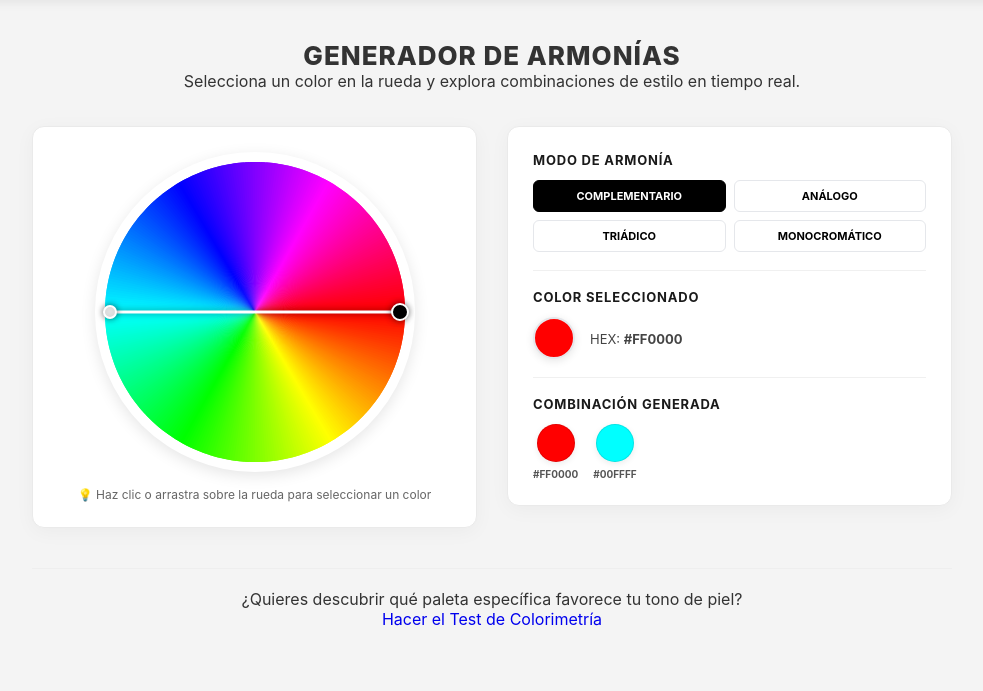
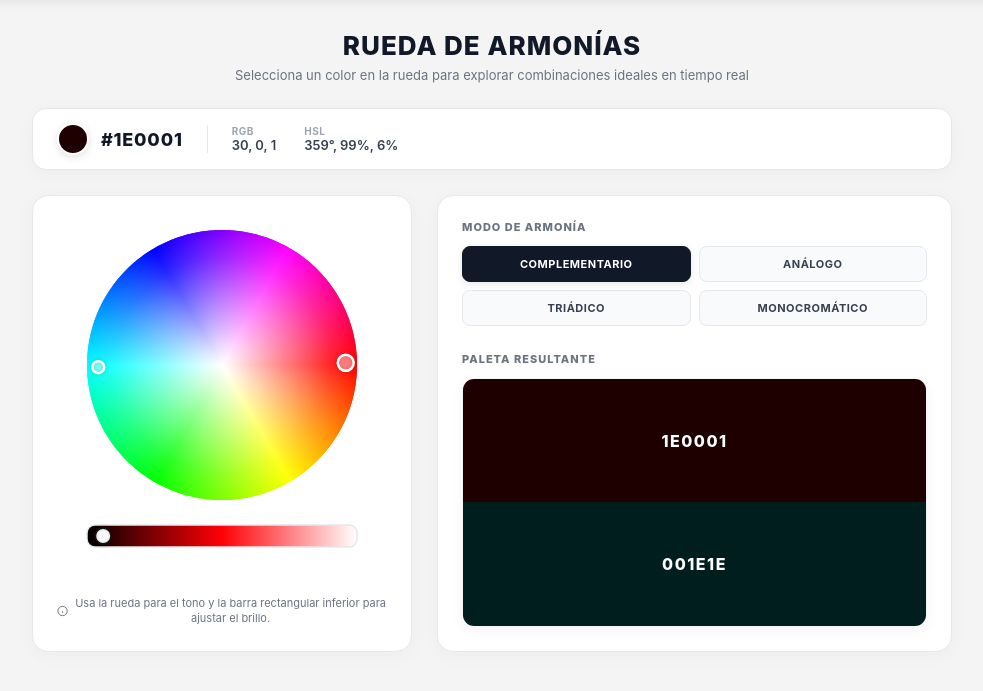
Before and after one commit to JesusRosales70/SET-MATCH-GO-, a Flask app: page /colorwheel in a window 1280 px wide. Shown: the part 60-751 px from the top of the page, without its empty margins (148-1131 px from the left). Run offline with Flask 3, Linux system fonts and the light colour scheme; some libraries are stand-ins or nearby versions.

Commit message:
Update colorwheel

```diff
--- a/static/css/colorwheel.css
+++ b/static/css/colorwheel.css
@@ -1,48 +1,126 @@
-.colorwheel-wrapper {
+.cw-wrapper {
   max-width: 960px;
   margin: 0 auto;
-  padding: 40px 20px;
+  padding: 30px 20px;
   font-family: inherit;
 }
 
-.colorwheel-header {
+/* Encabezado */
+.cw-header {
   text-align: center;
-  margin-bottom: 35px;
+  margin-bottom: 25px;
 }
 
-.colorwheel-header h1 {
+.cw-header h1 {
   font-size: 26px;
   font-weight: 800;
   text-transform: uppercase;
   letter-spacing: 1px;
+  color: #111827;
+  margin-bottom: 6px;
 }
 
-/* Grid Principal */
-.colorwheel-interactive-grid {
-  display: grid;
-  grid-template-columns: 1fr 1fr;
-  gap: 30px;
-  align-items: start;
-  margin-bottom: 40px;
+.cw-header p {
+  font-size: 13px;
+  color: #6b7280;
 }
 
-@media (max-width: 768px) {
-  .colorwheel-interactive-grid {
+/* Barra Flotante Superior */
+.cw-top-bar {
+  display: flex;
+  align-items: center;
+  background: #ffffff;
+  padding: 14px 24px;
+  border-radius: 14px;
+  border: 1px solid #e5e7eb;
+  box-shadow: 0 4px 18px rgba(0, 0, 0, 0.03);
+  margin-bottom: 25px;
+  gap: 24px;
+}
+
+.cw-active-color {
+  display: flex;
+  align-items: center;
+  gap: 12px;
+}
+
+.cw-color-preview-circle {
+  width: 32px;
+  height: 32px;
+  border-radius: 50%;
+  border: 2px solid #ffffff;
+  box-shadow: 0 2px 8px rgba(0, 0, 0, 0.12);
+}
+
+.cw-color-hex-title {
+  font-size: 18px;
+  font-weight: 800;
+  letter-spacing: 0.8px;
+  color: #111827;
+}
+
+.cw-specs-divider {
+  width: 1px;
+  height: 28px;
+  background-color: #e5e7eb;
+}
+
+.cw-specs-grid {
+  display: flex;
+  align-items: center;
+  gap: 28px;
+}
+
+.cw-spec-item {
+  display: flex;
+  flex-direction: column;
+}
+
+.cw-spec-label {
+  font-size: 10px;
+  font-weight: 700;
+  color: #9ca3af;
+  text-transform: uppercase;
+  letter-spacing: 0.5px;
+}
+
+.cw-spec-value {
+  font-size: 13px;
+  font-weight: 600;
+  color: #374151;
+}
+
+/* Dashboard Principal */
+.cw-dashboard {
+  display: grid;
+  grid-template-columns: 380px 1fr;
+  gap: 25px;
+  align-items: stretch;
+}
+
+@media (max-width: 820px) {
+  .cw-dashboard {
     grid-template-columns: 1fr;
   }
 }
 
-/* Tarjeta del Canvas */
-.wheel-canvas-card {
+.cw-card {
   background: #ffffff;
-  border-radius: 12px;
-  padding: 25px;
-  border: 1px solid #eaeaea;
-  box-shadow: 0 4px 20px rgba(0, 0, 0, 0.04);
+  border-radius: 16px;
+  padding: 24px;
+  border: 1px solid #e5e7eb;
+  box-shadow: 0 4px 20px rgba(0, 0, 0, 0.03);
+}
+
+.cw-canvas-card {
+  display: flex;
+  flex-direction: column;
+  align-items: center;
+  justify-content: center;
   text-align: center;
 }
 
-.canvas-container {
+.cw-canvas-wrapper {
   display: flex;
   justify-content: center;
   align-items: center;
@@ -50,114 +128,95 @@
 
 #colorWheelCanvas {
   cursor: crosshair;
-  border-radius: 50%;
-  box-shadow: 0 4px 15px rgba(0, 0, 0, 0.1);
 }
 
-.wheel-instruction {
-  font-size: 12px;
-  color: #666;
-  margin-top: 15px;
+.cw-hint {
+  display: flex;
+  align-items: center;
+  justify-content: center;
+  gap: 6px;
+  font-size: 11px;
+  color: #6b7280;
+  margin-top: 16px;
+  line-height: 1.4;
 }
 
-/* Tarjeta de Controles y Armonías */
-.color-controls-card {
-  background: #ffffff;
-  border-radius: 12px;
-  padding: 25px;
-  border: 1px solid #eaeaea;
-  box-shadow: 0 4px 20px rgba(0, 0, 0, 0.04);
+/* Panel de Controles */
+.cw-controls-card {
+  display: flex;
+  flex-direction: column;
 }
 
-.color-controls-card h3 {
-  font-size: 13px;
-  font-weight: 700;
+.cw-section-title {
+  font-size: 11px;
+  font-weight: 800;
   text-transform: uppercase;
-  letter-spacing: 0.8px;
+  letter-spacing: 1px;
+  color: #6b7280;
   margin-bottom: 12px;
-  color: #1a1a1a;
 }
 
-.harmony-selector {
+/* Control Segmentado para Armonías */
+.cw-segmented-control {
   display: grid;
-  grid-template-columns: 1fr 1fr;
+  grid-template-columns: repeat(2, 1fr);
   gap: 8px;
+  margin-bottom: 16px;
 }
 
-.harmony-btn {
-  padding: 8px 12px;
+.cw-segment-btn {
+  padding: 10px 12px;
+  border-radius: 8px;
   border: 1px solid #e5e7eb;
-  background: #ffffff;
-  border-radius: 6px;
+  background: #f9fafb;
+  color: #374151;
   font-size: 11px;
   font-weight: 700;
   text-transform: uppercase;
+  letter-spacing: 0.5px;
   cursor: pointer;
   transition: all 0.2s ease;
 }
 
-.harmony-btn.active, .harmony-btn:hover {
-  background: #000000;
-  color: #ffffff;
-  border-color: #000000;
+.cw-segment-btn:hover {
+  background: #f3f4f6;
+  color: #111827;
 }
 
-.control-divider {
-  border: none;
-  border-top: 1px solid #f0f0f0;
-  margin: 18px 0;
+.cw-segment-btn.active {
+  background: #111827;
+  color: #ffffff;
+  border-color: #111827;
+  box-shadow: 0 2px 8px rgba(0, 0, 0, 0.1);
 }
 
-/* Muestra del color seleccionado */
-.selected-color-info {
+/* Paleta de Tarjetas */
+.cw-palette-stack {
+  display: flex;
+  flex-direction: column;
+  flex-grow: 1;
+  min-height: 220px;
+  border-radius: 12px;
+  overflow: hidden;
+  box-shadow: 0 4px 12px rgba(0, 0, 0, 0.05);
+  border: 1px solid #f3f4f6;
+}
+
+.cw-palette-card {
+  flex: 1;
   display: flex;
   align-items: center;
-  gap: 15px;
+  justify-content: center;
+  transition: transform 0.15s ease, background-color 0.15s ease;
+  cursor: pointer;
 }
 
-.color-preview-large {
-  width: 42px;
-  height: 42px;
-  border-radius: 50%;
-  border: 2px solid #e5e7eb;
-  box-shadow: 0 2px 8px rgba(0,0,0,0.1);
+.cw-palette-card:hover {
+  filter: brightness(1.03);
 }
 
-.color-label {
-  font-size: 13px;
-  color: #444;
+.cw-card-hex {
+  font-size: 16px;
+  font-weight: 800;
+  letter-spacing: 1.5px;
 }
-
-/* Paleta resultante */
-.palette-results-container {
-  display: flex;
-  gap: 15px;
-  margin-top: 10px;
-}
-
-.palette-swatch-item {
-  display: flex;
-  flex-direction: column;
-  align-items: center;
-  gap: 6px;
-}
-
-.swatch-circle {
-  width: 38px;
-  height: 38px;
-  border-radius: 50%;
-  border: 1px solid rgba(0,0,0,0.1);
-  box-shadow: 0 2px 6px rgba(0,0,0,0.08);
-}
-
-.swatch-hex {
-  font-size: 10px;
-  font-weight: 700;
-  color: #555;
-}
-
-.colorwheel-action {
-  text-align: center;
-  padding-top: 20px;
-  border-top: 1px solid #eee;
-}
--- a/templates/colorwheel.html
+++ b/templates/colorwheel.html
@@ -1,254 +1,321 @@
 {% extends "base.html" %}
-{% block title %}Círculo Interactivo de Armonias — SET-MATCH-GO!{% endblock %}
+{% block title %}Rueda de Armonías — SET-MATCH-GO!{% endblock %}
 {% block extra_css %}
-<link rel="stylesheet" href="{{ url_for('static', filename='css/colorwheel.css') }}">
+  <link rel="stylesheet" href="{{ url_for('static', filename='css/colorwheel.css') }}">
 {% endblock %}
 
 {% block content %}
-<main class="colorwheel-wrapper">
-    <!-- Encabezado -->
-    <div class="colorwheel-header">
-        <h1>Generador de Armonías</h1>
-        <p>Selecciona un color en la rueda y explora combinaciones de estilo en tiempo real.</p>
+<main class="cw-wrapper">
+
+  <!-- Encabezado -->
+  <div class="cw-header">
+    <h1>Rueda de Armonías</h1>
+    <p>Selecciona un color en la rueda para explorar combinaciones ideales en tiempo real</p>
+  </div>
+
+  <!-- Barra Flotante de Valores -->
+  <div class="cw-top-bar">
+    <div class="cw-active-color">
+      <span class="cw-color-preview-circle" id="topColorBadge"></span>
+      <span class="cw-color-hex-title" id="topHex">#1E0001</span>
+    </div>
+    <div class="cw-specs-divider"></div>
+    <div class="cw-specs-grid">
+      <div class="cw-spec-item">
+        <span class="cw-spec-label">RGB</span>
+        <span class="cw-spec-value" id="topRgb">30, 0, 1</span>
+      </div>
+      <div class="cw-spec-item">
+        <span class="cw-spec-label">HSL</span>
+        <span class="cw-spec-value" id="topHsl">359°, 99%, 6%</span>
+      </div>
+    </div>
+  </div>
+
+  <!-- Dashboard Principal -->
+  <div class="cw-dashboard">
+
+    <!-- Panel Izquierdo: Rueda + Barra Rectangular -->
+    <div class="cw-card cw-canvas-card">
+      <div class="cw-canvas-wrapper">
+        <canvas id="colorWheelCanvas" width="320" height="360"></canvas>
+      </div>
+      <p class="cw-hint">
+        <svg width="14" height="14" viewBox="0 0 24 24" fill="none" stroke="currentColor" stroke-width="2"><circle cx="12" cy="12" r="10"/><line x1="12" y1="16" x2="12" y2="12"/><line x1="12" y1="8" x2="12.01" y2="8"/></svg>
+        Usa la rueda para el tono y la barra rectangular inferior para ajustar el brillo.
+      </p>
     </div>
 
-    <div class="colorwheel-interactive-grid">
-        <!-- Selector y Canvas -->
-        <div class="wheel-canvas-card">
-            <div class="canvas-container">
-                <canvas id="colorWheelCanvas" width="320" height="320"></canvas>
-            </div>
-            <p class="wheel-instruction">💡 Haz clic o arrastra sobre la rueda para seleccionar un color</p>
-        </div>
+    <!-- Panel Derecho: Armonías y Tarjetas -->
+    <div class="cw-card cw-controls-card">
+      <div class="cw-section-title">Modo de Armonía</div>
 
-        <!-- Panel de Control y Armonías -->
-        <div class="color-controls-card">
-            <h3>Modo de Armonía</h3>
-            <div class="harmony-selector">
-                <button type="button" class="harmony-btn active" data-mode="complementary">Complementario</button>
-                <button type="button" class="harmony-btn" data-mode="analogous">Análogo</button>
-                <button type="button" class="harmony-btn" data-mode="triadic">Triádico</button>
-                <button type="button" class="harmony-btn" data-mode="monochromatic">Monocromático</button>
-            </div>
+      <div class="cw-segmented-control">
+        <button type="button" class="cw-segment-btn active" data-mode="complementary">Complementario</button>
+        <button type="button" class="cw-segment-btn" data-mode="analogous">Análogo</button>
+        <button type="button" class="cw-segment-btn" data-mode="triadic">Triádico</button>
+        <button type="button" class="cw-segment-btn" data-mode="monochromatic">Monocromático</button>
+      </div>
 
-            <hr class="control-divider">
+      <div class="cw-section-title" style="margin-top: 10px;">Paleta Resultante</div>
 
-            <h3>Color Seleccionado</h3>
-            <div class="selected-color-info">
-                <div id="selectedColorBox" class="color-preview-large" style="background-color: #ff0000;"></div>
-                <div>
-                    <span class="color-label">HEX: <strong id="selectedHex">#FF0000</strong></span>
-                </div>
-            </div>
-
-            <hr class="control-divider">
-
-            <h3>Combinación Generada</h3>
-            <div id="paletteResults" class="palette-results-container">
-                <!-- Se genera dinámicamente mediante JavaScript -->
-            </div>
-        </div>
+      <div id="paletteResultsCards" class="cw-palette-stack">
+        <!-- Generado dinámicamente con JS -->
+      </div>
     </div>
 
-    <!-- Botón de acción -->
-    <div class="colorwheel-action">
-        <p>¿Quieres descubrir qué paleta específica favorece tu tono de piel?</p>
-        <a href="{{ url_for('test') }}" class="btn-submit"
-            style="text-align: center; text-decoration: none; display: inline-block;">
-            Hacer el Test de Colorimetría
-        </a>
-    </div>
+  </div>
 </main>
 
 <script>
 document.addEventListener("DOMContentLoaded", function () {
   const canvas = document.getElementById("colorWheelCanvas");
   const ctx = canvas.getContext("2d");
-  const radius = canvas.width / 2;
 
-  let currentHue = 0; // 0 a 360 grados
+  // Dimensiones Rueda
+  const wheelCenterX = canvas.width / 2;
+  const wheelCenterY = 145;
+  const wheelRadius = 135;
+
+  // Dimensiones Barra Rectangular de Brillo
+  const sliderX = 25;
+  const sliderY = 305;
+  const sliderWidth = canvas.width - 50;
+  const sliderHeight = 22;
+  const sliderRadius = 8;
+
+  // Estado
+  let currentHue = 359;
+  let currentSat = 0.99;
+  let currentLight = 0.06;
   let currentHarmony = "complementary";
 
-  // Convertir HSL a HEX
-  function hslToHex(h, s, l) {
-    l /= 100;
-    const a = s * Math.min(l, 1 - l) / 100;
-    const f = n => {
-      const k = (n + h / 30) % 12;
-      const color = l - a * Math.max(Math.min(k - 3, 9 - k, 1), -1);
-      return Math.round(255 * color).toString(16).padStart(2, '0');
-    };
-    return `#${f(0)}${f(8)}${f(4)}`.toUpperCase();
+  function hslToRgb(h, s, l) {
+    let c = (1 - Math.abs(2 * l - 1)) * s;
+    let x = c * (1 - Math.abs(((h / 60) % 2) - 1));
+    let m = l - c / 2;
+    let r = 0, g = 0, b = 0;
+
+    if (0 <= h && h < 60) { r = c; g = x; b = 0; }
+    else if (60 <= h && h < 120) { r = x; g = c; b = 0; }
+    else if (120 <= h && h < 180) { r = 0; g = c; b = x; }
+    else if (180 <= h && h < 240) { r = 0; g = x; b = c; }
+    else if (240 <= h && h < 300) { r = x; g = 0; b = c; }
+    else if (300 <= h && h < 360) { r = c; g = 0; b = x; }
+
+    return [
+      Math.round((r + m) * 255),
+      Math.round((g + m) * 255),
+      Math.round((b + m) * 255)
+    ];
   }
 
-  // Dibujar rueda de colores y la figura geométrica activa
-  function drawWheel() {
+  function rgbToHex(r, g, b) {
+    return "#" + [r, g, b].map(x => x.toString(16).padStart(2, '0')).join('').toUpperCase();
+  }
+
+  function hslToHex(h, s, l) {
+    const [r, g, b] = hslToRgb(h, s, l);
+    return rgbToHex(r, g, b);
+  }
+
+  function drawCanvas() {
     ctx.clearRect(0, 0, canvas.width, canvas.height);
 
-    // 1. Dibujar Rueda Cromática
-    for (let angle = 0; angle < 360; angle += 1) {
-      const startAngle = (angle - 1) * (Math.PI / 180);
-      const endAngle = (angle + 1) * (Math.PI / 180);
+    // 1. DIBUJAR RUEDA CROMÁTICA
+    for (let angle = 0; angle < 360; angle++) {
+      const start = (angle - 1) * (Math.PI / 180);
+      const end = (angle + 1) * (Math.PI / 180);
 
       ctx.beginPath();
-      ctx.moveTo(radius, radius);
-      ctx.arc(radius, radius, radius - 10, startAngle, endAngle);
+      ctx.moveTo(wheelCenterX, wheelCenterY);
+      ctx.arc(wheelCenterX, wheelCenterY, wheelRadius, start, end);
       ctx.closePath();
-
       ctx.fillStyle = `hsl(${angle}, 100%, 50%)`;
       ctx.fill();
     }
 
-    // 2. Dibujar figura geométrica de la armonía
-    drawHarmonyOverlay();
+    // Degradado Blanco Central
+    const whiteGrad = ctx.createRadialGradient(wheelCenterX, wheelCenterY, 0, wheelCenterX, wheelCenterY, wheelRadius);
+    whiteGrad.addColorStop(0, "rgba(255, 255, 255, 1)");
+    whiteGrad.addColorStop(0.8, "rgba(255, 255, 255, 0.15)");
+    whiteGrad.addColorStop(1, "rgba(255, 255, 255, 0)");
+
+    ctx.beginPath();
+    ctx.arc(wheelCenterX, wheelCenterY, wheelRadius, 0, Math.PI * 2);
+    ctx.fillStyle = whiteGrad;
+    ctx.fill();
+
+    // Nodos sobre la Rueda
+    drawWheelNodes();
+
+    // 2. DIBUJAR BARRA RECTANGULAR DE BRILLO (Negro -> Color -> Blanco)
+    drawBrightnessSlider();
   }
 
-  // Dibujar figuras geométricas (Triángulo, Línea, Abanico)
-  function drawHarmonyOverlay() {
-    const margin = radius - 15;
-
-    // Obtener ángulos según el modo
+  function drawWheelNodes() {
     let angles = [currentHue];
     if (currentHarmony === "complementary") {
       angles.push((currentHue + 180) % 360);
+    } else if (currentHarmony === "analogous") {
+      angles.push((currentHue + 30) % 360);
+      angles.push((currentHue + 330) % 360);
     } else if (currentHarmony === "triadic") {
       angles.push((currentHue + 120) % 360);
       angles.push((currentHue + 240) % 360);
-    } else if (currentHarmony === "analogous") {
-      angles.push((currentHue + 30) % 360);
-      angles.push((currentHue + 330) % 360);
     }
 
-    // Convertir ángulo a coordenadas (X, Y)
-    const points = angles.map(ang => {
+    const dist = currentSat * (wheelRadius - 10);
+
+    angles.forEach((ang, idx) => {
       const rad = ang * (Math.PI / 180);
-      return {
-        x: radius + margin * Math.cos(rad),
-        y: radius + margin * Math.sin(rad)
-      };
-    });
+      const x = wheelCenterX + dist * Math.cos(rad);
+      const y = wheelCenterY + dist * Math.sin(rad);
 
-    // Dibujar las líneas / polígonos
-    ctx.save();
-    ctx.strokeStyle = "#FFFFFF";
-    ctx.lineWidth = 3;
-    ctx.shadowColor = "rgba(0,0,0,0.5)";
-    ctx.shadowBlur = 6;
-
-    ctx.beginPath();
-    if (currentHarmony === "triadic") {
-      // Dibuja Triángulo
-      ctx.moveTo(points[0].x, points[0].y);
-      ctx.lineTo(points[1].x, points[1].y);
-      ctx.lineTo(points[2].x, points[2].y);
-      ctx.closePath();
-      ctx.fillStyle = "rgba(255, 255, 255, 0.15)";
-      ctx.fill();
-    } else if (currentHarmony === "complementary") {
-      // Dibuja Línea recta
-      ctx.moveTo(points[0].x, points[0].y);
-      ctx.lineTo(points[1].x, points[1].y);
-    } else if (currentHarmony === "analogous") {
-      // Dibuja Abanico
-      ctx.moveTo(points[1].x, points[1].y);
-      ctx.lineTo(radius, radius);
-      ctx.lineTo(points[2].x, points[2].y);
-      ctx.moveTo(points[0].x, points[0].y);
-      ctx.lineTo(radius, radius);
-    } else if (currentHarmony === "monochromatic") {
-      // Radio simple
-      ctx.moveTo(radius, radius);
-      ctx.lineTo(points[0].x, points[0].y);
-    }
-    ctx.stroke();
-
-    // Dibujar nodos/círculos en cada vértice
-    points.forEach((pt, i) => {
       ctx.beginPath();
-      ctx.arc(pt.x, pt.y, i === 0 ? 8 : 6, 0, Math.PI * 2);
-      ctx.fillStyle = i === 0 ? "#000000" : "#FFFFFF";
+      ctx.arc(x, y, idx === 0 ? 8 : 6, 0, Math.PI * 2);
+      ctx.fillStyle = "rgba(255,255,255,0.45)";
       ctx.fill();
       ctx.strokeStyle = "#FFFFFF";
-      ctx.lineWidth = 2;
+      ctx.lineWidth = 2.5;
+      ctx.shadowColor = "rgba(0,0,0,0.2)";
+      ctx.shadowBlur = 4;
       ctx.stroke();
-    });
-
-    ctx.restore();
-  }
-
-  // Calcular paleta resultante
-  function calculateHarmony(hue, mode) {
-    let hues = [hue];
-    if (mode === "complementary") {
-      hues.push((hue + 180) % 360);
-    } else if (mode === "analogous") {
-      hues.push((hue + 30) % 360);
-      hues.push((hue + 330) % 360);
-    } else if (mode === "triadic") {
-      hues.push((hue + 120) % 360);
-      hues.push((hue + 240) % 360);
-    } else if (mode === "monochromatic") {
-      return [
-        { hex: hslToHex(hue, 100, 30), label: "Oscuro" },
-        { hex: hslToHex(hue, 100, 50), label: "Base" },
-        { hex: hslToHex(hue, 100, 75), label: "Claro" }
-      ];
-    }
-    return hues.map(h => ({ hex: hslToHex(h, 100, 50) }));
-  }
-
-  // Actualizar la interfaz
-  function updateUI() {
-    drawWheel(); // Redibuja rueda con la nueva geometría
-
-    const selectedHex = hslToHex(currentHue, 100, 50);
-    document.getElementById("selectedColorBox").style.backgroundColor = selectedHex;
-    document.getElementById("selectedHex").textContent = selectedHex;
-
-    const paletteContainer = document.getElementById("paletteResults");
-    paletteContainer.innerHTML = "";
-
-    const colors = calculateHarmony(currentHue, currentHarmony);
-    colors.forEach(item => {
-      const swatch = document.createElement("div");
-      swatch.className = "palette-swatch-item";
-      swatch.innerHTML = `
-        <div class="swatch-circle" style="background-color: ${item.hex}"></div>
-        <span class="swatch-hex">${item.hex}</span>
-      `;
-      paletteContainer.appendChild(swatch);
+      ctx.shadowBlur = 0;
     });
   }
 
-  // Interacción táctil o de mouse
-  function handleCanvasInteraction(e) {
+  function drawBrightnessSlider() {
+    ctx.save();
+
+    // Crear rectángulo redondeado para la barra
+    ctx.beginPath();
+    ctx.roundRect(sliderX, sliderY, sliderWidth, sliderHeight, sliderRadius);
+    ctx.clip();
+
+    // Gradiente de Negro -> Color Seleccionado (50%) -> Blanco
+    const grad = ctx.createLinearGradient(sliderX, 0, sliderX + sliderWidth, 0);
+    grad.addColorStop(0, "#000000");
+    grad.addColorStop(0.5, `hsl(${currentHue}, ${currentSat * 100}%, 50%)`);
+    grad.addColorStop(1, "#FFFFFF");
+
+    ctx.fillStyle = grad;
+    ctx.fillRect(sliderX, sliderY, sliderWidth, sliderHeight);
+    ctx.restore();
+
+    // Borde exterior
+    ctx.beginPath();
+    ctx.roundRect(sliderX, sliderY, sliderWidth, sliderHeight, sliderRadius);
+    ctx.strokeStyle = "#E5E7EB";
+    ctx.lineWidth = 1.5;
+    ctx.stroke();
+
+    // Indicador/Selector flotante en el slider
+    const thumbX = sliderX + (currentLight * sliderWidth);
+    const thumbY = sliderY + (sliderHeight / 2);
+
+    ctx.beginPath();
+    ctx.arc(thumbX, thumbY, 8, 0, Math.PI * 2);
+    ctx.fillStyle = "#FFFFFF";
+    ctx.fill();
+    ctx.strokeStyle = "#111111";
+    ctx.lineWidth = 2;
+    ctx.shadowColor = "rgba(0,0,0,0.25)";
+    ctx.shadowBlur = 4;
+    ctx.stroke();
+    ctx.shadowBlur = 0;
+  }
+
+  function getHarmonyColors() {
+    let hues = [currentHue];
+    if (currentHarmony === "complementary") {
+      hues.push((currentHue + 180) % 360);
+    } else if (currentHarmony === "analogous") {
+      hues.push((currentHue + 30) % 360);
+      hues.push((currentHue + 330) % 360);
+    } else if (currentHarmony === "triadic") {
+      hues.push((currentHue + 120) % 360);
+      hues.push((currentHue + 240) % 360);
+    } else if (currentHarmony === "monochromatic") {
+      return [
+        { h: currentHue, s: currentSat, l: Math.max(0.08, currentLight - 0.2) },
+        { h: currentHue, s: currentSat, l: currentLight },
+        { h: currentHue, s: currentSat, l: Math.min(0.92, currentLight + 0.2) }
+      ];
+    }
+
+    return hues.map(h => ({ h, s: currentSat, l: currentLight }));
+  }
+
+  function updateUI() {
+    drawCanvas();
+
+    const [r, g, b] = hslToRgb(currentHue, currentSat, currentLight);
+    const hex = rgbToHex(r, g, b);
+
+    document.getElementById("topColorBadge").style.backgroundColor = hex;
+    document.getElementById("topHex").textContent = hex;
+    document.getElementById("topRgb").textContent = `${r}, ${g}, ${b}`;
+    document.getElementById("topHsl").textContent = `${Math.round(currentHue)}°, ${Math.round(currentSat * 100)}%, ${Math.round(currentLight * 100)}%`;
+
+    const cardsContainer = document.getElementById("paletteResultsCards");
+    cardsContainer.innerHTML = "";
+
+    const colors = getHarmonyColors();
+    colors.forEach(col => {
+      const colorHex = hslToHex(col.h, col.s, col.l);
+      const card = document.createElement("div");
+      card.className = "cw-palette-card";
+      card.style.backgroundColor = colorHex;
+
+      const isLight = col.l > 0.65;
+      card.style.color = isLight ? "#111111" : "#FFFFFF";
+
+      card.innerHTML = `<span class="cw-card-hex">${colorHex.replace("#", "")}</span>`;
+      cardsContainer.appendChild(card);
+    });
+  }
+
+  function handleInteraction(e) {
     const rect = canvas.getBoundingClientRect();
-    const x = e.clientX - rect.left - radius;
-    const y = e.clientY - rect.top - radius;
+    const mouseX = e.clientX - rect.left;
+    const mouseY = e.clientY - rect.top;
 
-    let angle = Math.atan2(y, x) * (180 / Math.PI);
-    if (angle < 0) angle += 360;
+    // Distancia al centro de la rueda
+    const dx = mouseX - wheelCenterX;
+    const dy = mouseY - wheelCenterY;
+    const dist = Math.sqrt(dx * dx + dy * dy);
 
-    currentHue = angle;
+    // Clic en la rueda
+    if (dist <= wheelRadius) {
+      let angle = Math.atan2(dy, dx) * (180 / Math.PI);
+      if (angle < 0) angle += 360;
+      currentHue = angle;
+      currentSat = Math.max(0.05, dist / wheelRadius);
+    }
+    // Clic o arrastre en el área de la barra rectangular inferior
+    else if (mouseY >= sliderY - 10 && mouseY <= sliderY + sliderHeight + 10) {
+      const clampedX = Math.max(sliderX, Math.min(mouseX, sliderX + sliderWidth));
+      currentLight = (clampedX - sliderX) / sliderWidth;
+    }
+
     updateUI();
   }
 
   let isDragging = false;
-  canvas.addEventListener("mousedown", (e) => { isDragging = true; handleCanvasInteraction(e); });
-  canvas.addEventListener("mousemove", (e) => { if (isDragging) handleCanvasInteraction(e); });
+  canvas.addEventListener("mousedown", (e) => { isDragging = true; handleInteraction(e); });
+  canvas.addEventListener("mousemove", (e) => { if (isDragging) handleInteraction(e); });
   document.addEventListener("mouseup", () => { isDragging = false; });
 
-  // Botones de selector de modo
-  document.querySelectorAll(".harmony-btn").forEach(btn => {
+  document.querySelectorAll(".cw-segment-btn").forEach(btn => {
     btn.addEventListener("click", function () {
-      document.querySelectorAll(".harmony-btn").forEach(b => b.classList.remove("active"));
+      document.querySelectorAll(".cw-segment-btn").forEach(b => b.classList.remove("active"));
       this.classList.add("active");
       currentHarmony = this.getAttribute("data-mode");
       updateUI();
     });
   });
 
-  // Inicializar
   updateUI();
 });
 </script>
```
